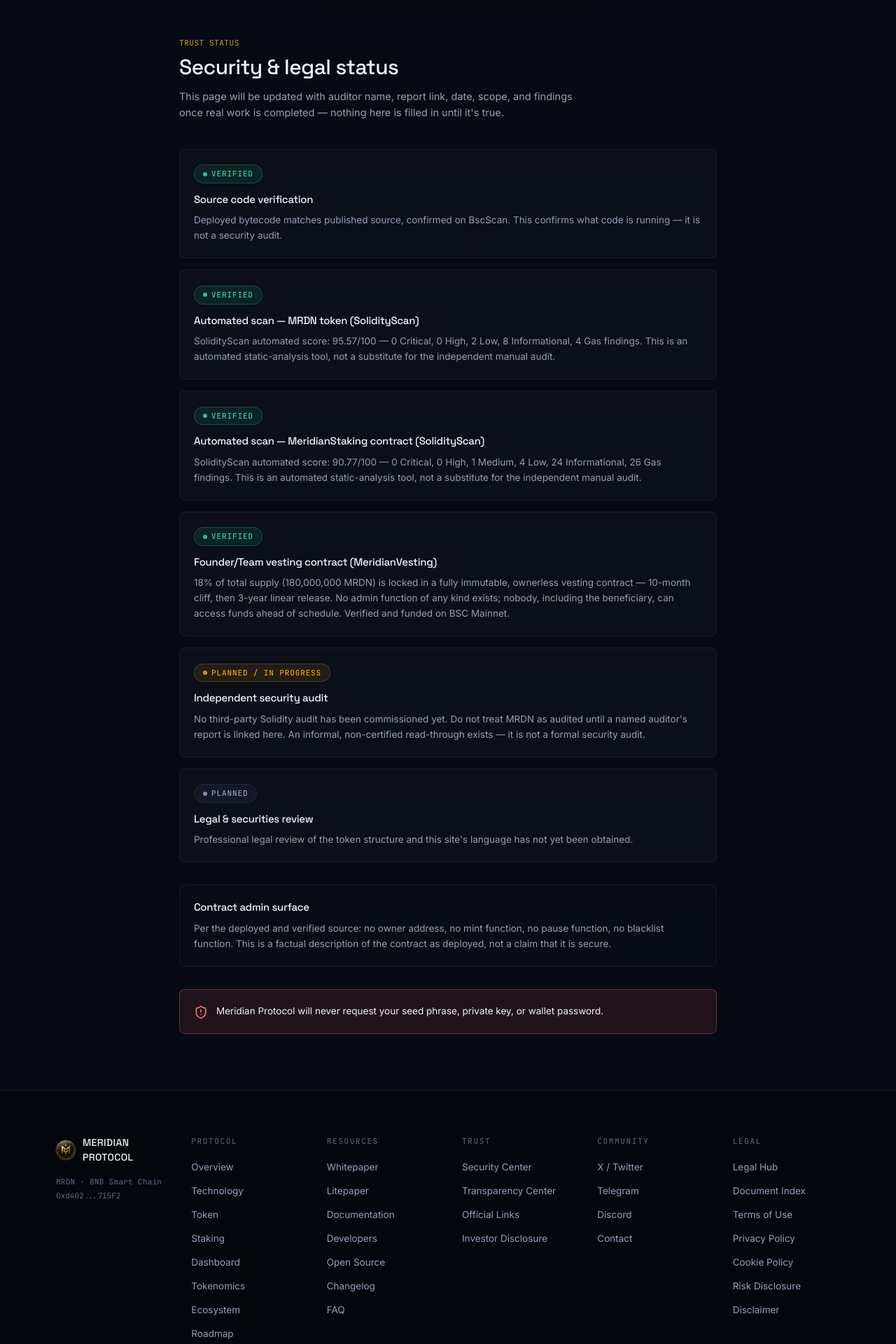
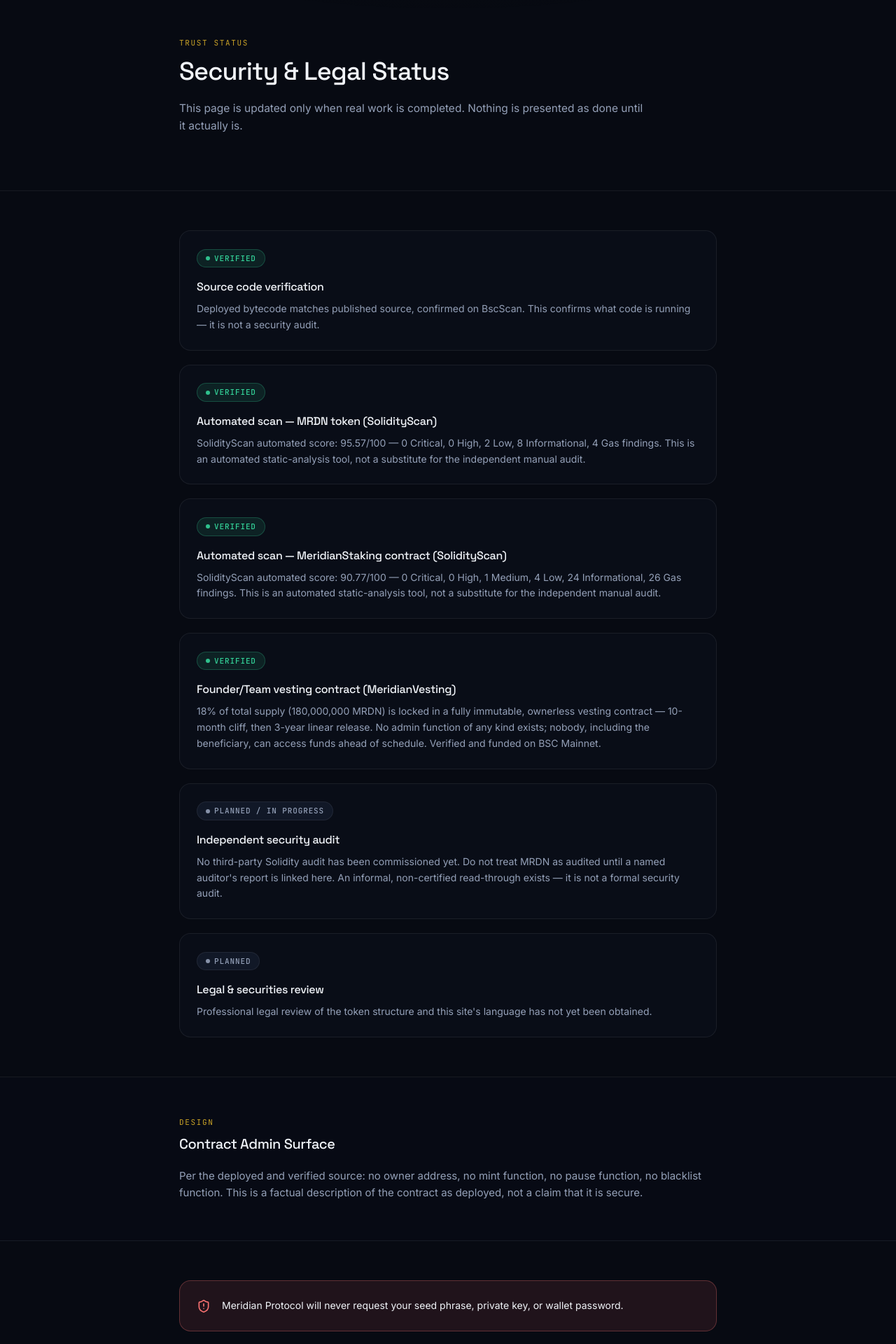
Before and after one commit to AuthorFarhanFaiz/MeridianProtocol-OfficialWebsite, a React (Vite) app: page /security in a window 1280 px wide. Shown: the part 100-2020 px from the top of the page at 70% size. Built offline with nearby package versions, Linux system fonts and the light colour scheme.

Commit message:
Update Security.tsx

```diff
--- a/src/pages/Security.tsx
+++ b/src/pages/Security.tsx
@@ -1,38 +1,94 @@
-import { SECURITY_ITEMS, CONTRACT_ADMIN_SURFACE, SEED_PHRASE_WARNING } from "@/data/security";
+import {
+  SECURITY_ITEMS,
+  CONTRACT_ADMIN_SURFACE,
+  SEED_PHRASE_WARNING,
+} from "@/data/security";
 import StatusBadge from "@/components/StatusBadge";
 import { ShieldAlert } from "lucide-react";
 
 export default function Security() {
   return (
-    <div className="container-page py-20">
+    <div>
+      {/* Header */}
+      <section className="border-b border-surface-border">
+        <div className="container-page py-16 sm:py-20">
           <div className="mx-auto max-w-3xl">
-        <p className="font-mono text-[11px] uppercase tracking-wider text-line">Trust status</p>
-        <h1 className="mt-2 text-3xl font-medium text-ink">Security & legal status</h1>
-        <p className="mt-3 max-w-xl text-[14.5px] leading-relaxed text-ink-dim">
-          This page will be updated with auditor name, report link, date, scope, and findings once real
-          work is completed — nothing here is filled in until it's true.
+            <p className="font-mono text-[11px] uppercase tracking-[0.15em] text-line">
+              Trust Status
             </p>
+            <h1 className="mt-3 font-display text-3xl font-medium tracking-tight text-ink sm:text-4xl">
+              Security & Legal Status
+            </h1>
+            <p className="mt-5 max-w-2xl text-[15.5px] leading-relaxed text-ink-dim">
+              This page is updated only when real work is completed. Nothing is
+              presented as done until it actually is.
+            </p>
+          </div>
+        </div>
+      </section>
 
-        <div className="mt-10 space-y-4">
+      {/* Security Items */}
+      <section className="border-b border-surface-border">
+        <div className="container-page py-14">
+          <div className="mx-auto max-w-3xl space-y-5">
             {SECURITY_ITEMS.map((item) => (
-            <div key={item.id} className="rounded-lg border border-surface-border bg-surface/40 p-5">
-              <StatusBadge status={item.status} />
-              <h2 className="mt-3 text-[15px] font-medium text-ink">{item.title}</h2>
-              <p className="mt-2 text-[13.5px] leading-relaxed text-ink-dim">{item.description}</p>
+              <div
+                key={item.id}
+                className="rounded-2xl border border-surface-border bg-surface/30 p-6"
+              >
+                <StatusBadge
+                  status={item.status}
+                  tone={
+                    item.status.includes("VERIFIED") ||
+                    item.status.includes("COMPLETED")
+                      ? "live"
+                      : item.status.includes("NOT YET")
+                      ? "danger"
+                      : "planned"
+                  }
+                />
+                <h2 className="mt-4 text-[16px] font-medium text-ink">
+                  {item.title}
+                </h2>
+                <p className="mt-2 text-[14px] leading-relaxed text-ink-dim">
+                  {item.description}
+                </p>
               </div>
             ))}
           </div>
+        </div>
+      </section>
 
-        <div className="mt-8 rounded-lg border border-surface-border bg-surface/20 p-5">
-          <h2 className="text-[15px] font-medium text-ink">Contract admin surface</h2>
-          <p className="mt-2 text-[13.5px] leading-relaxed text-ink-dim">{CONTRACT_ADMIN_SURFACE}</p>
+      {/* Admin Surface */}
+      <section className="border-b border-surface-border bg-surface/10">
+        <div className="container-page py-14">
+          <div className="mx-auto max-w-3xl">
+            <p className="font-mono text-[11px] uppercase tracking-[0.15em] text-line">
+              Design
+            </p>
+            <h2 className="mt-2 text-xl font-medium text-ink">
+              Contract Admin Surface
+            </h2>
+            <p className="mt-5 text-[15px] leading-relaxed text-ink-dim">
+              {CONTRACT_ADMIN_SURFACE}
+            </p>
           </div>
+        </div>
+      </section>
 
-        <div className="mt-8 flex items-start gap-3 rounded-lg border border-status-danger/30 bg-status-danger/10 p-5">
+      {/* Warning */}
+      <section>
+        <div className="container-page py-14">
+          <div className="mx-auto max-w-3xl">
+            <div className="flex items-start gap-4 rounded-2xl border border-status-danger/30 bg-status-danger/10 p-6">
               <ShieldAlert className="mt-0.5 h-5 w-5 shrink-0 text-status-danger" />
-          <p className="text-[13.5px] leading-relaxed text-ink">{SEED_PHRASE_WARNING}</p>
+              <p className="text-[14px] leading-relaxed text-ink">
+                {SEED_PHRASE_WARNING}
+              </p>
             </div>
           </div>
         </div>
+      </section>
+    </div>
   );
 }
```
Lines whose indentation alone changed are shown as unchanged.
